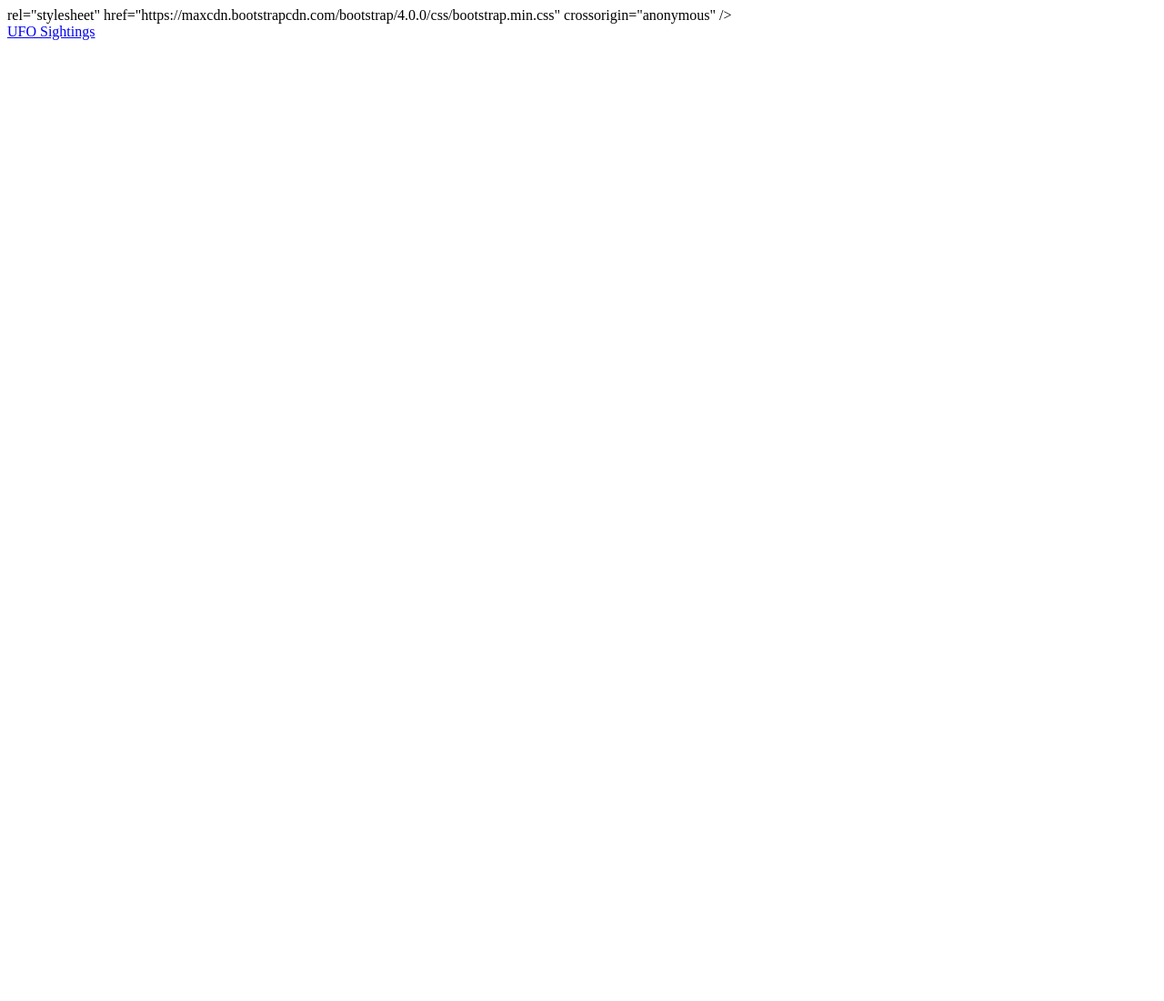
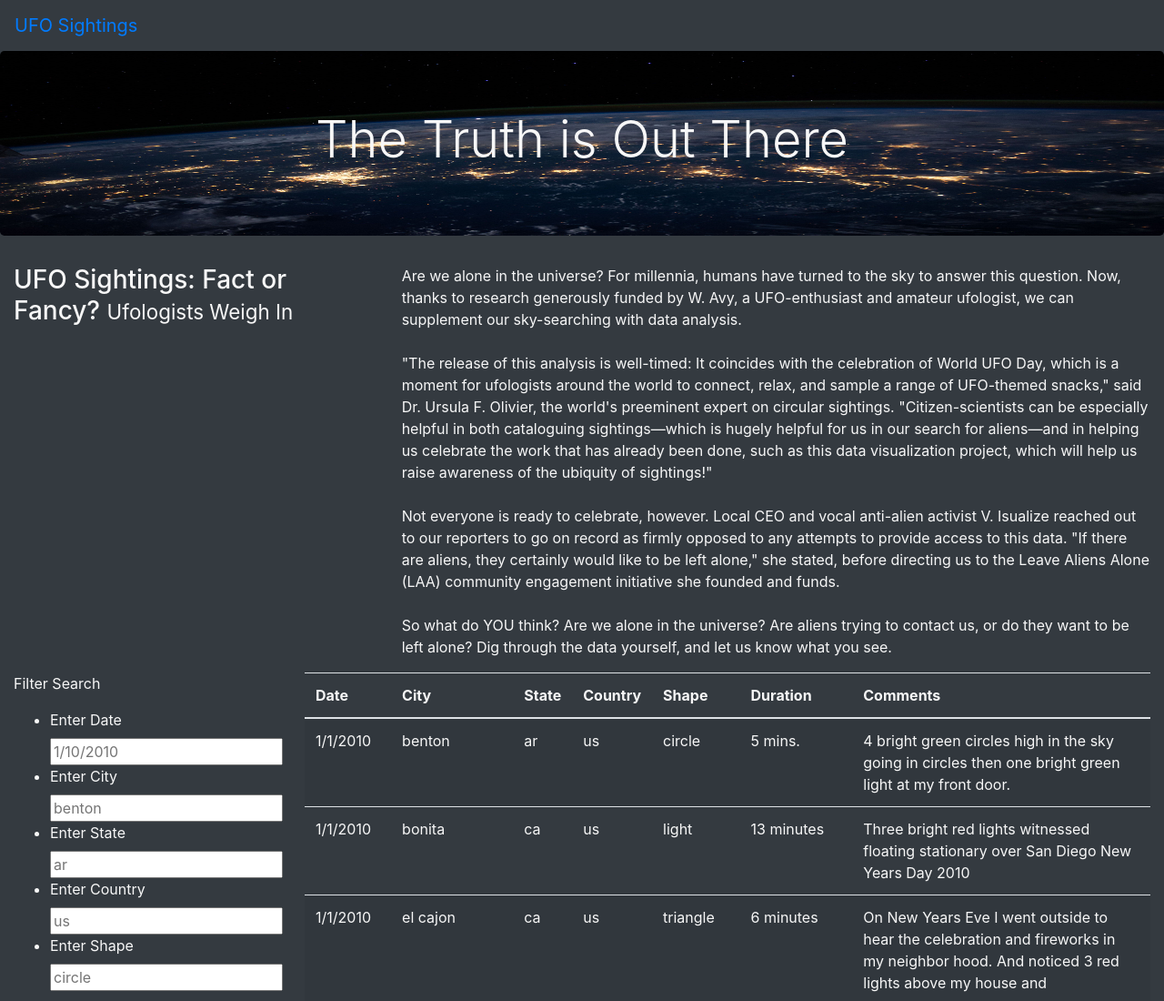
Before and after one commit to Fkourouma1/UFOs, a plain HTML site: page index.html in a window 1280 px wide. Shown: the top 1100 px of the page at 91% size. Before the commit the page ends 800 px from the top, so only its background shows below. Drawn offline with nearby package versions, Linux system fonts and the light colour scheme.

Commit message:
update my git hub

```diff
--- a/index.html
+++ b/index.html
@@ -1,22 +1,122 @@
 <!DOCTYPE html>
 <html lang="en">
+
 <head>
     <meta charset="UTF-8">
     <meta http-equiv="X-UA-Compatible" content="IE=edge">
     <meta name="viewport" content="width=device-width, initial-scale=1.0">
     <title>Document</title>
-    rel="stylesheet"
-      href="https://maxcdn.bootstrapcdn.com/bootstrap/4.0.0/css/bootstrap.min.css"
-      integrity="sha384-Gn5384xqQ1aoWXA+058RXPxPg6fy4IWvTNh0E263XmFcJlSAwiGgFAW/dAiS6JXm"
-      crossorigin="anonymous"
-    />
+    <link rel="stylesheet" href="https://maxcdn.bootstrapcdn.com/bootstrap/4.0.0/css/bootstrap.min.css"
+        integrity="sha384-Gn5384xqQ1aoWXA+058RXPxPg6fy4IWvTNh0E263XmFcJlSAwiGgFAW/dAiS6JXm" crossorigin="anonymous" />
     <link rel="stylesheet" href="static/css/style.css">
 
 </head>
-<body>
-    <div class="wrapper"></div>
-    <nav class="navbar navbar-expand-lg">
-        <a class="navbar-brand" href="index.html">UFO Sightings</a>
-    </nav>
+
+<body class="bg-dark">
+    <div class="wrapper">
+        <nav class="navbar navbar-expand-lg">
+            <a class="navbar-brand" href="index.html">UFO Sightings</a>
+        </nav>
+        <div class="jumbotron">
+            <h1 class="display-4">The Truth is Out There</h1>
+        </div>
+        <div class="container-fluid">
+            <div class="row">
+                <div class="col-md-4">
+                    <h3>UFO Sightings: Fact or Fancy? <small>Ufologists Weigh In</small></h3>
+                </div>
+                <div class="col-md-8">
+                    <p>
+                        Are we alone in the universe? For millennia, humans have turned to the sky to answer this
+                        question.
+                        Now, thanks to research generously funded by W. Avy, a UFO-enthusiast and amateur ufologist, we
+                        can
+                        supplement our sky-searching with data analysis.<br><br>"The release of this analysis is
+                        well-timed:
+                        It coincides with the celebration of World UFO Day, which is a moment for ufologists around the
+                        world to connect, relax, and sample a range of UFO-themed snacks," said Dr. Ursula F. Olivier,
+                        the
+                        world's preeminent expert on circular sightings. "Citizen-scientists can be especially helpful
+                        in
+                        both cataloguing sightings—which is hugely helpful for us in our search for aliens—and in
+                        helping us
+                        celebrate the work that has already been done, such as this data visualization project, which
+                        will
+                        help us raise awareness of the ubiquity of sightings!"<br><br>Not everyone is ready to
+                        celebrate,
+                        however. Local CEO and vocal anti-alien activist V. Isualize reached out to our reporters to go
+                        on
+                        record as firmly opposed to any attempts to provide access to this data. "If there are aliens,
+                        they
+                        certainly would like to be left alone," she stated, before directing us to the Leave Aliens
+                        Alone
+                        (LAA) community engagement initiative she founded and funds.<br><br>So what do YOU think? Are we
+                        alone in the universe? Are aliens trying to contact us, or do they want to be left alone? Dig
+                        through the data yourself, and let us know what you see.
+                    </p>
+                </div>
+            </div>
+        </div>
+
+        <!-- Filter -->
+        <div class="container-fluid">
+            <div class="row">
+                <div class="col-md-3">
+                    <form class="bg-dark">
+                        <p>Filter Search</p>
+                        <ul class="bg-dark">
+                            <li class="bg-dark">
+                                <label for="date">Enter Date</label>
+                                <input type="text" placeholder="1/10/2010" id="datetime" />
+                            </li>
+                            <!--remove the list (<li></li>) element that creates the button.-->
+                            <!--Create four more list elements: city, state, country, and shape. -->
+                            <li class ="bg-dark">
+                                <label for = "city">Enter City</label>
+                                <input type="text" placeholder="benton" id="city" />
+                            </li>
+                            <li class ="bg-dark">
+                                <label for = "state">Enter State</label>
+                                <input type="text" placeholder="ar" id="state" />
+                            </li>
+                            <li class ="bg-dark">
+                                <label for = "country">Enter Country</label>
+                                <input type="text" placeholder="us" id="country" />
+                            </li>
+                            <li class ="bg-dark">
+                                <label for = "shape">Enter Shape</label>
+                                <input type="text" placeholder="circle" id="shape" />
+                            </li>
+
+                        </ul>
+                    </form>
+                </div>
+
+                <div class="col-md-9">
+                    <table class="table table-striped">
+                        <thead>
+                            <tr>
+
+                                <th>Date</th>
+                                <th>City</th>
+                                <th>State</th>
+                                <th>Country</th>
+                                <th>Shape</th>
+                                <th>Duration</th>
+                                <th>Comments</th>
+                            </tr>
+                        </thead>
+                        <tbody></tbody>
+                    </table>
+                </div>
+
+
+            </div>
+        </div><!-- closes container-->
+    </div><!-- closes wrapper-->
+    <script src="https://cdnjs.cloudflare.com/ajax/libs/d3/4.11.0/d3.js"></script>
+    <script src="static/js/data.js"></script>
+    <script src="static/js/app.js"></script>
 </body>
+
 </html>
--- a/static/css/style.css
+++ b/static/css/style.css
@@ -0,0 +1,9 @@
+body {
+
+    color: #f7f7f7;
+}
+.jumbotron {
+    background-image: url("../images/nasa.jpg");
+    background-size: 100% 100%;
+    text-align: center;
+}
--- a/static/js/app.js
+++ b/static/js/app.js
@@ -1,7 +1,9 @@
-// import the data from data.js
+// from data.js
 const tableData = data;
-// Reference the HTML table using d3
+
+// get table references
 var tbody = d3.select("tbody");
+
 function buildTable(data) {
   // First, clear out any existing data
   tbody.html("");
@@ -17,31 +19,53 @@ function buildTable(data) {
     Object.values(dataRow).forEach((val) => {
       let cell = row.append("td");
       cell.text(val);
-            }
-        );
+    });
   });
 }
 
-function handleClick() {
-    // Grab the datetime value from the filter
-    let date = d3.select("#datetime").property("value");
+// 1. Create a variable to keep track of all the filters as an object.
+var filters = {}
+
+// 3. Use this function to update the filters.
+function updateFilters() {
+
+    // 4a. Save the element that was changed as a variable.
+    let changedElement = d3.select(this);
+    // 4b. Save the value that was changed as a variable.
+    let elementValue = changedElement.property("value");
+    console.log(elementValue);
+    // 4c. Save the id of the filter that was changed as a variable.
+    let filterid = changedElement.attr("id");
+    console.log(filterid);
+
+    // 5. If a filter value was entered then add that filterId and value
+    // to the filters list. Otherwise, clear that filter from the filters object.
+    if(elementValue){
+      filters[filterid]= elementValue;
+    }
+    else{
+      delete filters[filterid];
+    }
+    console.log(filters.length);
+    // 6. Call function to apply all filters and rebuild the table
+    filterTable();
+  };
+  // 7. Use this function to filter the table when data is entered.
+  function filterTable() {
+
+    // 8. Set the filtered data to the tableData.
     let filteredData = tableData;
+    // 9. Loop through all of the filters and keep any data that
+    // matches the filter values
+    for (const key in filters){
+      filteredData = filteredData.filter(row=> row[key] === filters[key]);
+    };
+    // 10. Finally, rebuild the table using the filtered data
+    buildTable(filteredData);
+    };
 
-    // Check to see if a date was entered and filter the
-    // data using that date.
-    if (date) {
-        // Apply `filter` to the table data to only keep the
-        // rows where the `datetime` value matches the filter value
-        filteredData = filteredData.filter(row => row.datetime === date);
-  }
-
-    // Rebuild the table using the filtered data
-    // @NOTE: If no date was entered, then filteredData will
-    // just be the original tableData.
-    buildTable(filteredData);
-}
-// Attach an event to listen for the form button
-d3.selectAll("#filter-btn").on("click", handleClick);
+  // 2. Attach an event to listen for changes to each filter
+  d3.selectAll("input").on("change", updateFilters);
 
   // Build the table when the page loads
   buildTable(tableData);
```
Also changed, not shown: static/js/app_1.js (added, +47 -0 lines), static/images/4 filters img.png (added), static/images/City filter.png (added), static/images/Country Filter.png (added), static/images/Screen Shot 2022-08-21 at 12.13.54 PM.png (added), static/images/Screen Shot 2022-08-21 at 12.14.13 PM.png (added), static/images/Shape filter.png (added), static/images/State filter.png (added), static/images/nasa.jpg (added), 6 other files. Lines whose indentation alone changed are shown as unchanged.
